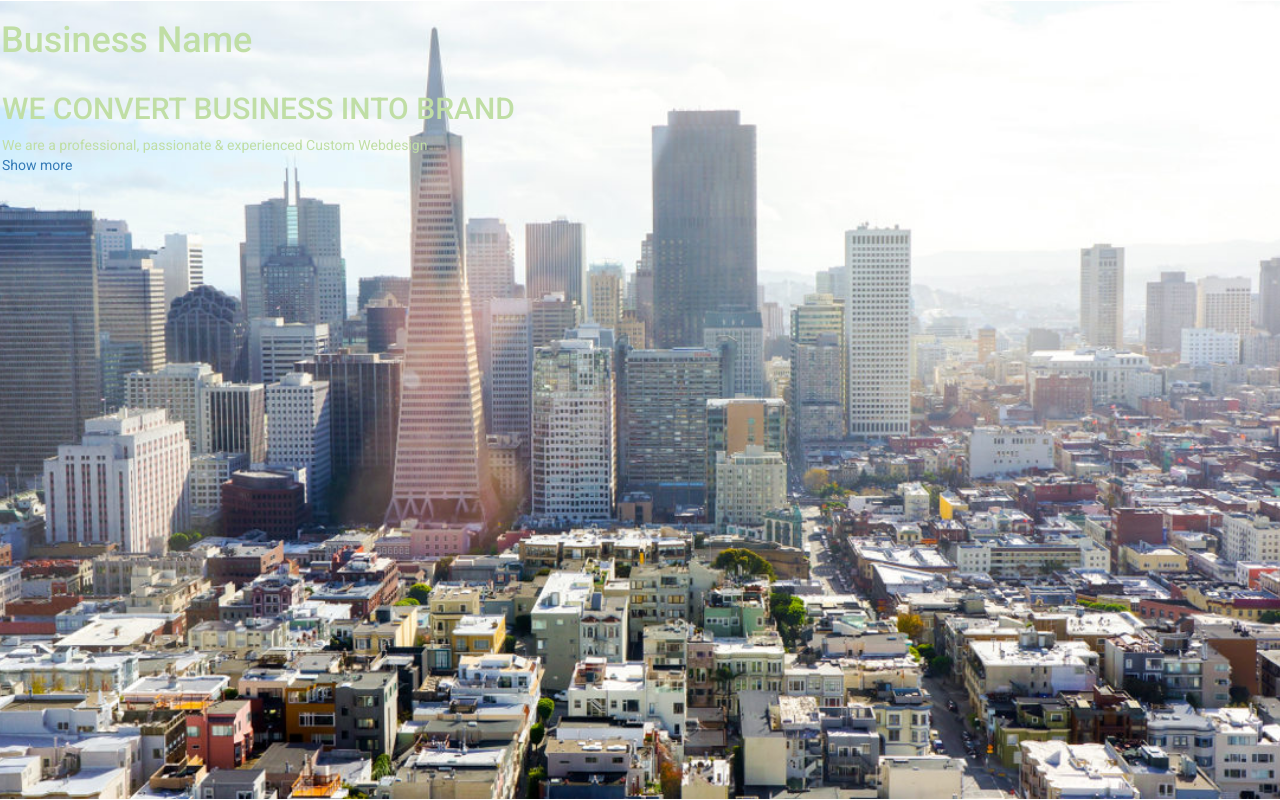
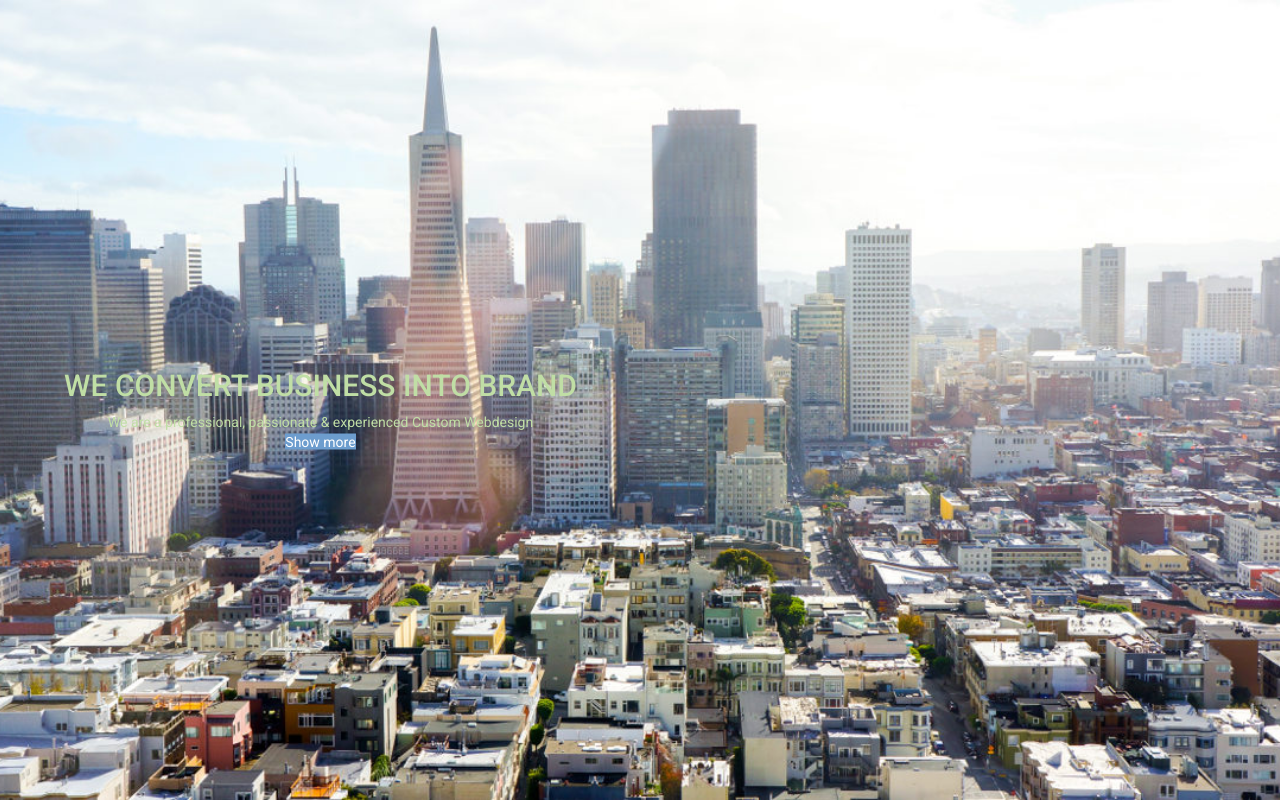
Before and after one commit to parasaro92/psd2html1, a plain HTML site: page index.html in a window 1280 px wide. Drawn offline with nearby package versions, Linux system fonts and the light colour scheme.

Commit message:
Introduce scss

```diff
--- a/index.html
+++ b/index.html
@@ -11,13 +11,21 @@
   </head>
   <body>
     <section id="land">
-      <h1> Business Name</h1>
-      <div class="cont">
-        <h2>
-          WE CONVERT BUSINESS INTO BRAND
-        </h2>
-        <div class="meta-info">We are a professional, passionate & experienced Custom Webdesign</div>
-        <a href="#">Show more</a>
+      <div class="vcenter">
+      <div class="container-fluid">
+        <div class="row">
+          <div class="col-sm-6">
+            <h2>
+              WE CONVERT BUSINESS INTO BRAND
+            </h2>
+            <div class="meta-info">We are a professional, passionate & experienced Custom Webdesign</div>
+            <a href="#">Show more</a>
+          </div>
+          <div class="col-sm-6 hidden-xs">
+
+          </div>
+        </div>
+      </div>
       </div>
     </section>
   </body>
--- /dev/null
+++ b/style.scss
@@ -0,0 +1,29 @@
+body {
+  font-family: 'Roboto', sans-serif;
+}
+
+#land {
+  width: 100%;
+  height: 100vh;
+  background-image: url('city.jpg');
+  background-position: 50% 50%;
+  background-size: cover;
+  background-repeat: no-repeat;
+  color: #C0DEA5;
+  text-align: center;
+
+  .vcenter {
+    border: 1px solid transparent;
+    position: relative;
+    top: 50%;
+    transform: translateY(-50%);
+  }
+
+  .vcenter a {
+    &, &:hover {
+      background-color: #6d9dce;
+      color: #FFFFFF;
+      text-decoration: none;
+    }
+  }
+}
```
Also changed, not shown: style.css, 2 other files.
